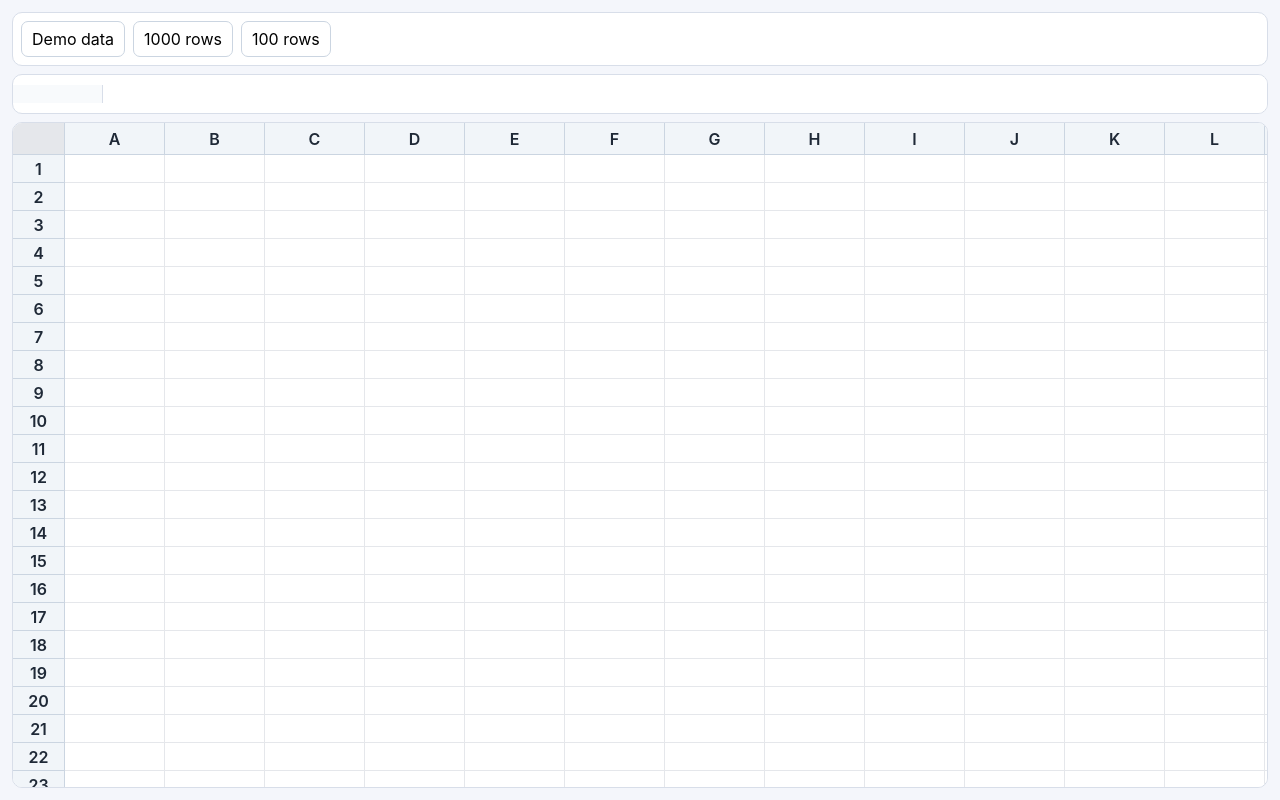
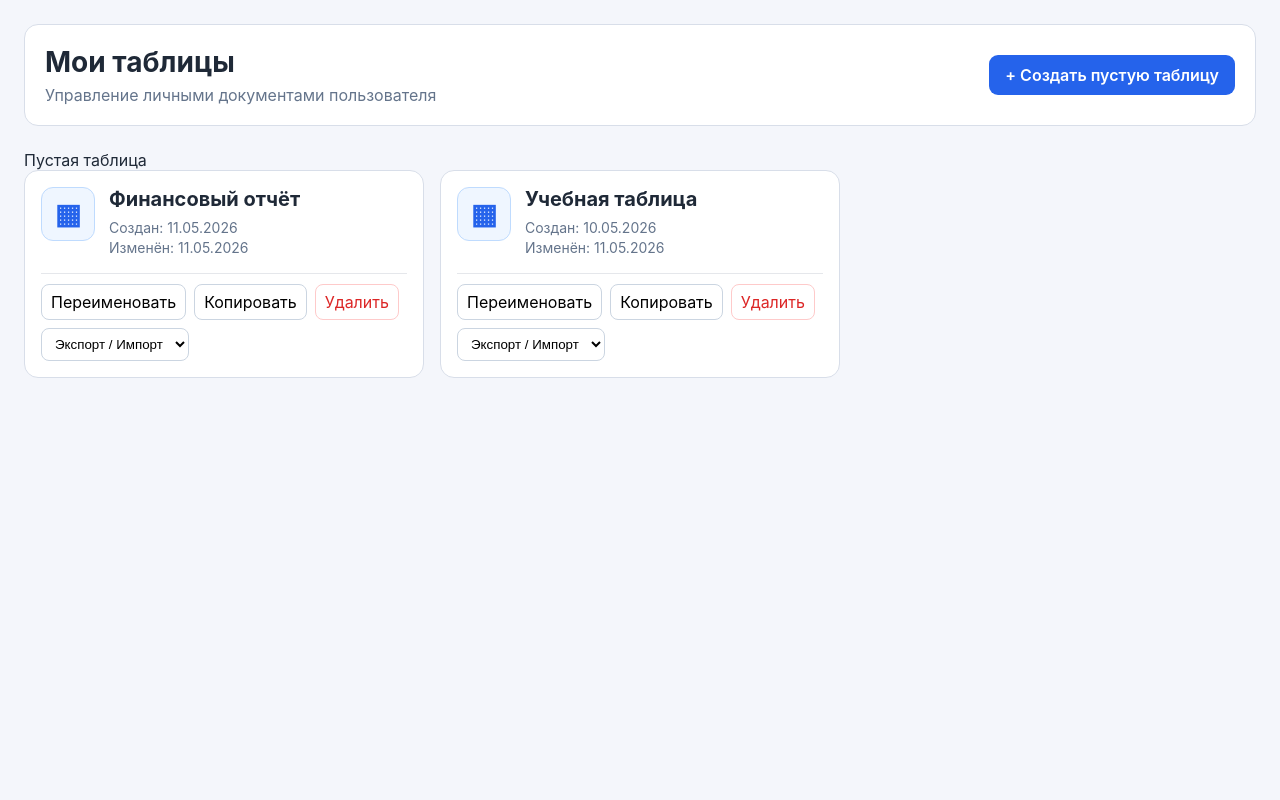
Before and after one commit to Xoxol22/ShkadunSemen, a React (Vite) app: page / in a window 1280 px wide. Built offline with nearby package versions, Linux system fonts and the light colour scheme.

Commit message:
сделал внешний вид странницы с файлами

```diff
--- a/src/itogzd/App.tsx
+++ b/src/itogzd/App.tsx
@@ -1,5 +1,5 @@
-import { SpreadsheetPage } from './features/spreadsheet/SpreadsheetPage';
+import { DocumentsPage  } from './features/spreadsheet/DocumentsPage';
 
 export default function App() {
-  return <SpreadsheetPage />;
+  return <DocumentsPage  />;
 }
--- /dev/null
+++ b/src/itogzd/features/spreadsheet/DocumentsPage.tsx
@@ -0,0 +1,90 @@
+const mockDocuments = [
+  {
+    id: '1',
+    title: 'Финансовый отчёт',
+    createdAt: '11.05.2026',
+    updatedAt: '11.05.2026',
+  },
+  {
+    id: '2',
+    title: 'Учебная таблица',
+    createdAt: '10.05.2026',
+    updatedAt: '11.05.2026',
+  },
+];
+
+export function DocumentsPage() {
+  return (
+    <div className="documentsPage">
+      <header className="documentsHeader">
+        <div>
+          <h1>Мои таблицы</h1>
+          <p>Управление личными документами пользователя</p>
+        </div>
+
+        <button
+        className="primaryButton"
+        onClick={() => {
+            console.log('create empty spreadsheet');
+        }}
+        >
+        + Создать пустую таблицу
+        </button>
+      </header>
+
+      <section className="newDocumentSection">
+        <div
+            className="newDocumentCard"
+            onDoubleClick={() => {
+            console.log('create empty spreadsheet');
+            }}
+        >
+            <div className="newDocumentPreview">
+            <div className="miniGrid">
+                {Array.from({ length: 28 }).map((_, index) => (
+                <div key={index} className="miniCell" />
+                ))}
+            </div>
+            </div>
+
+            <span>Пустая таблица</span>
+        </div>
+        </section>
+
+      <section className="documentsGrid">
+        {mockDocuments.map((document) => (
+          <article
+            key={document.id}
+            className="documentCard"
+            onDoubleClick={() => {
+                console.log('open document', document.id);
+            }}
+            >
+            <div className="documentIcon">▦</div>
+
+            <div className="documentInfo">
+                <h2>{document.title}</h2>
+                <p>Создан: {document.createdAt}</p>
+                <p>Изменён: {document.updatedAt}</p>
+            </div>
+
+            <div className="documentActions" onDoubleClick={(event) => event.stopPropagation()}>
+                <button>Переименовать</button>
+                <button>Копировать</button>
+                <button className="dangerButton">Удалить</button>
+
+                <select defaultValue="">
+                <option value="" disabled>
+                    Экспорт / Импорт
+                </option>
+                <option value="csv">Экспорт в CSV</option>
+                <option value="json">Экспорт в JSON</option>
+                <option value="import-csv">Импорт CSV</option>
+                </select>
+            </div>
+            </article>
+        ))}
+      </section>
+    </div>
+  );
+}
--- a/src/itogzd/styles.css
+++ b/src/itogzd/styles.css
@@ -235,3 +235,161 @@ input {
   background: #e5e7eb;
   margin: 6px 0;
 }
+
+/* Страницца с файлами*/
+.documentsPage {
+  min-height: 100vh;
+  padding: 24px;
+  background: #f4f6fb;
+}
+
+.documentsHeader {
+  display: flex;
+  justify-content: space-between;
+  align-items: center;
+  margin-bottom: 24px;
+  padding: 20px;
+  background: white;
+  border: 1px solid #d8dee9;
+  border-radius: 14px;
+}
+
+.documentsHeader h1 {
+  margin: 0;
+  font-size: 28px;
+}
+
+.documentsHeader p {
+  margin: 6px 0 0;
+  color: #64748b;
+}
+
+.primaryButton {
+  border: none;
+  background: #2563eb;
+  color: white;
+  padding: 10px 16px;
+  border-radius: 9px;
+  cursor: pointer;
+  font-weight: 600;
+}
+
+.documentsGrid {
+  display: grid;
+  grid-template-columns: repeat(auto-fill, minmax(340px, 1fr));
+  gap: 16px;
+}
+
+.documentCard {
+  display: grid;
+  grid-template-columns: 54px 1fr;
+  gap: 14px;
+  padding: 16px;
+  background: white;
+  border: 1px solid #d8dee9;
+  border-radius: 14px;
+  cursor: pointer;
+  transition:
+    border-color 0.15s,
+    box-shadow 0.15s,
+    transform 0.15s;
+}
+
+.documentCard:hover {
+  border-color: #93c5fd;
+  box-shadow: 0 12px 28px rgba(15, 23, 42, 0.1);
+  transform: translateY(-1px);
+}
+
+.documentIcon {
+  width: 54px;
+  height: 54px;
+  display: grid;
+  place-items: center;
+  background: #eff6ff;
+  color: #2563eb;
+  border: 1px solid #bfdbfe;
+  border-radius: 12px;
+  font-size: 28px;
+  font-weight: 700;
+}
+
+.documentInfo h2 {
+  margin: 0 0 8px;
+  font-size: 20px;
+}
+
+.documentInfo p {
+  margin: 3px 0;
+  color: #64748b;
+  font-size: 14px;
+}
+
+.documentActions {
+  grid-column: 1 / -1;
+  display: flex;
+  flex-wrap: wrap;
+  gap: 8px;
+  padding-top: 10px;
+  border-top: 1px solid #e5e7eb;
+}
+
+.documentActions button,
+.documentActions select {
+  border: 1px solid #cbd5e1;
+  background: white;
+  padding: 7px 9px;
+  border-radius: 8px;
+  cursor: pointer;
+}
+
+.documentActions button:hover,
+.documentActions select:hover {
+  background: #f8fafc;
+}
+
+.documentActions .dangerButton {
+  color: #dc2626;
+  border-color: #fecaca;
+}
+
+.documentCardHeader {
+  display: flex;
+  justify-content: space-between;
+  gap: 12px;
+  margin-bottom: 14px;
+}
+
+.documentCard h2 {
+  margin: 0 0 8px;
+  font-size: 20px;
+}
+
+.documentCard p {
+  margin: 3px 0;
+  color: #64748b;
+  font-size: 14px;
+}
+
+.documentActions {
+  display: flex;
+  flex-wrap: wrap;
+  gap: 8px;
+}
+
+.documentActions button {
+  border: 1px solid #cbd5e1;
+  background: white;
+  padding: 7px 9px;
+  border-radius: 8px;
+  cursor: pointer;
+}
+
+.documentActions button:hover {
+  background: #f8fafc;
+}
+
+.documentActions .dangerButton {
+  color: #dc2626;
+  border-color: #fecaca;
+}
```
